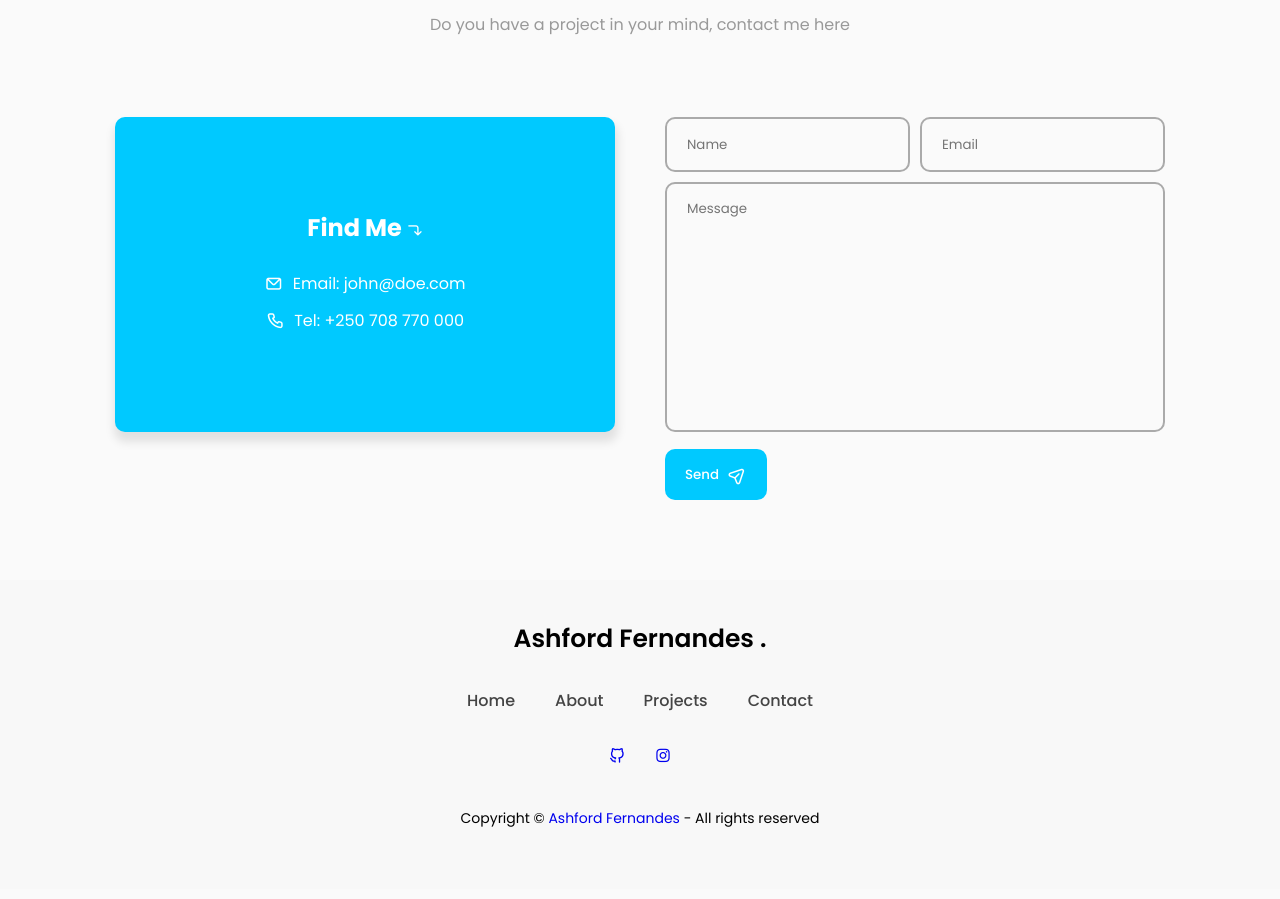
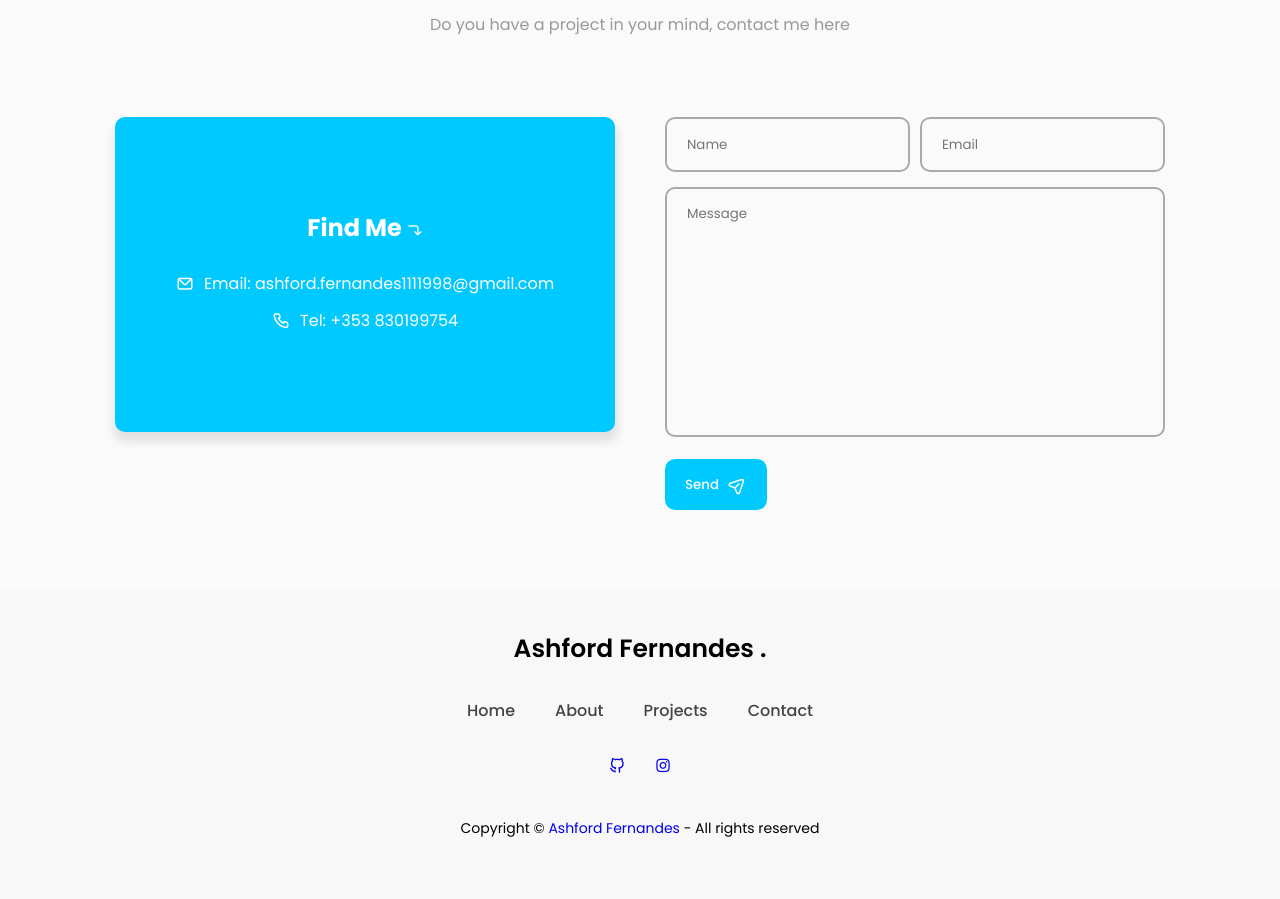
Before and after one commit to Ashkun1999/personal-portfolio, a Flask app: page /contact in a window 1280 px wide. Shown: the part 113-1012 px from the top of the page. Before the commit the page ends 940 px from the top, so only its background shows below. Run offline with Flask 3, Linux system fonts and the light colour scheme.

Commit message:
added js validation for contact form

```diff
--- /dev/null
+++ b/static/scripts/contact.js
@@ -0,0 +1,31 @@
+const errorName = document.getElementById('error-name');
+const errorEmail = document.getElementById('error-email');
+const errorMessage = document.getElementById('error-message');
+
+document.getElementById('btn-send').addEventListener('click', function(e) {
+  e.preventDefault();
+  const form = document.forms['contact-form'];
+  const name = form['name'].value;
+  const email = form['email'].value;
+  const message = form['message'].value;
+
+  errorName.innerText = '';
+  errorEmail.innerText = '';
+  errorMessage.innerText = '';
+
+  if (!name) {
+    errorName.innerText = 'Name is required';
+  }
+
+  if (!email) {
+    errorEmail.innerText = 'Email is required';
+  }
+
+  if (!message) {
+    errorMessage.innerText = 'Message is required';
+  }
+
+  if (name && email && message) {
+    form.submit();
+  }
+});
--- a/static/styles/contact.css
+++ b/static/styles/contact.css
@@ -50,7 +50,7 @@
   width: 100%;
 }
 .input-field{
-  width: 50%;
+  width: 100%;
   height: 55px;
   background: transparent;
   border: 2px solid #AAA;
@@ -82,3 +82,16 @@ textarea{
   font-size: 18px;
   rotate: -45deg;
 }
+
+.error-text {
+  color: red;
+  font-size: 14px;
+  margin-top: 5px;
+}
+
+.btn-home {
+  width: 200px;
+  margin: 0 auto;
+  margin-top: 20px;
+  text-decoration: none;
+}
--- a/templates/contact.html
+++ b/templates/contact.html
@@ -2,7 +2,9 @@
 
 {% block head %}
 <link rel="stylesheet" href={{ url_for('static', filename='styles/contact.css' ) }} />
+<script src={{ url_for('static', filename='scripts/contact.js' ) }} defer></script>
 {% endblock %}
+
 {% block title %}Contact{% endblock %}
 
 {% block body %}
@@ -15,23 +17,33 @@
     <div class="col">
       <div class="contact-info">
         <h2>Find Me <i class="uil uil-corner-right-down"></i></h2>
-        <p><i class="uil uil-envelope"></i> Email: john@doe.com</p>
-        <p><i class="uil uil-phone"></i> Tel: +250 708 770 000</p>
+        <p><i class="uil uil-envelope"></i> Email: ashford.fernandes1111998@gmail.com</p>
+        <p><i class="uil uil-phone"></i> Tel: +353 830199754</p>
       </div>
     </div>
     <div class="col">
+      <form id="contact-form" action="/contact" method="post">
         <div class="form-control">
           <div class="form-inputs">
-          <input type="text" class="input-field" placeholder="Name">
-          <input type="text" class="input-field" placeholder="Email">
+            <div>
+              <input type="text" class="input-field" placeholder="Name" name="name">
+              <p id="error-name" class="error-text"></p>
+            </div>
+
+            <div>
+              <input type="text" class="input-field" placeholder="Email" name="email">
+              <p id="error-email" class="error-text"></p>
+            </div>
           </div>
           <div class="text-area">
-          <textarea placeholder="Message"></textarea>
+            <textarea placeholder="Message" name="message"></textarea>
+            <p id="error-message" class="error-text"></p>
           </div>
           <div class="form-button">
-          <button class="btn">Send <i class="uil uil-message"></i></button>
+            <button type="button" id="btn-send" class="btn">Send <i class="uil uil-message"></i></button>
           </div>
         </div>
+      </form>
     </div>
   </div>
 </section>
```
Lines whose indentation alone changed are shown as unchanged.
